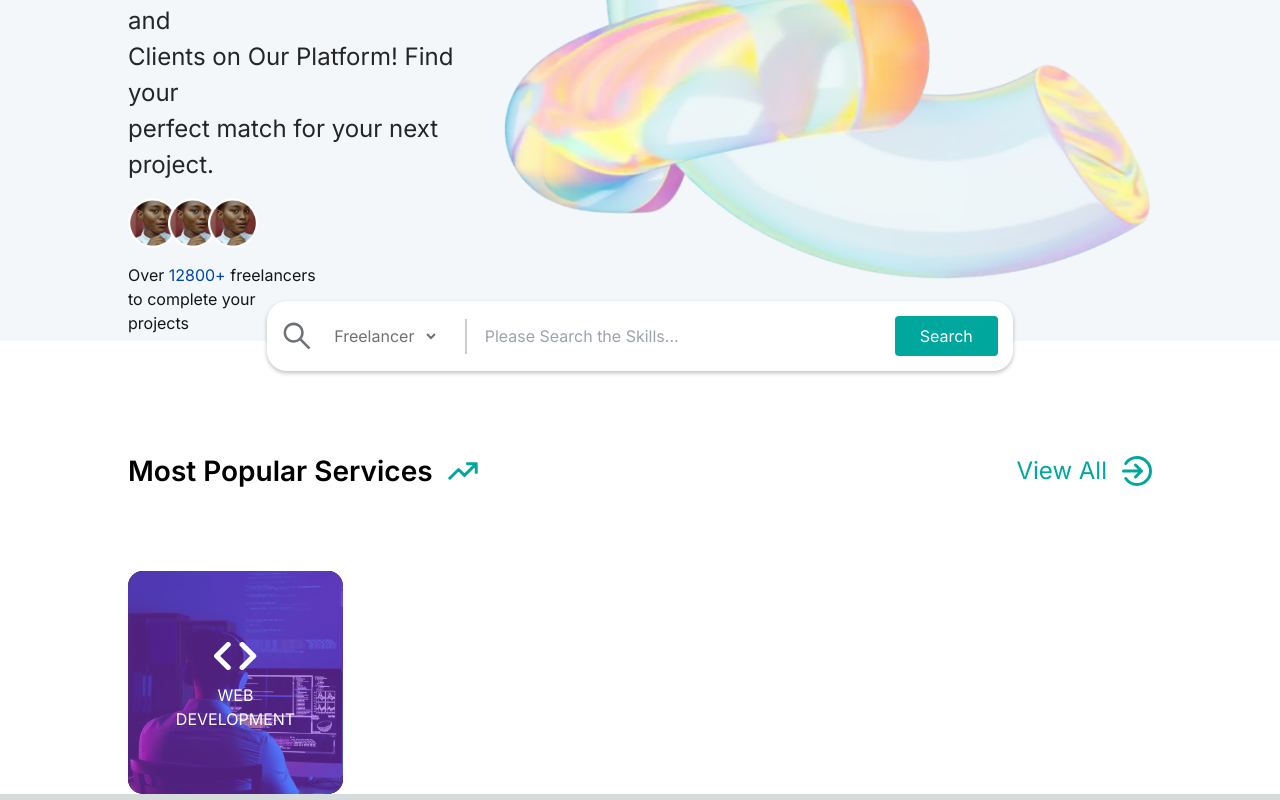
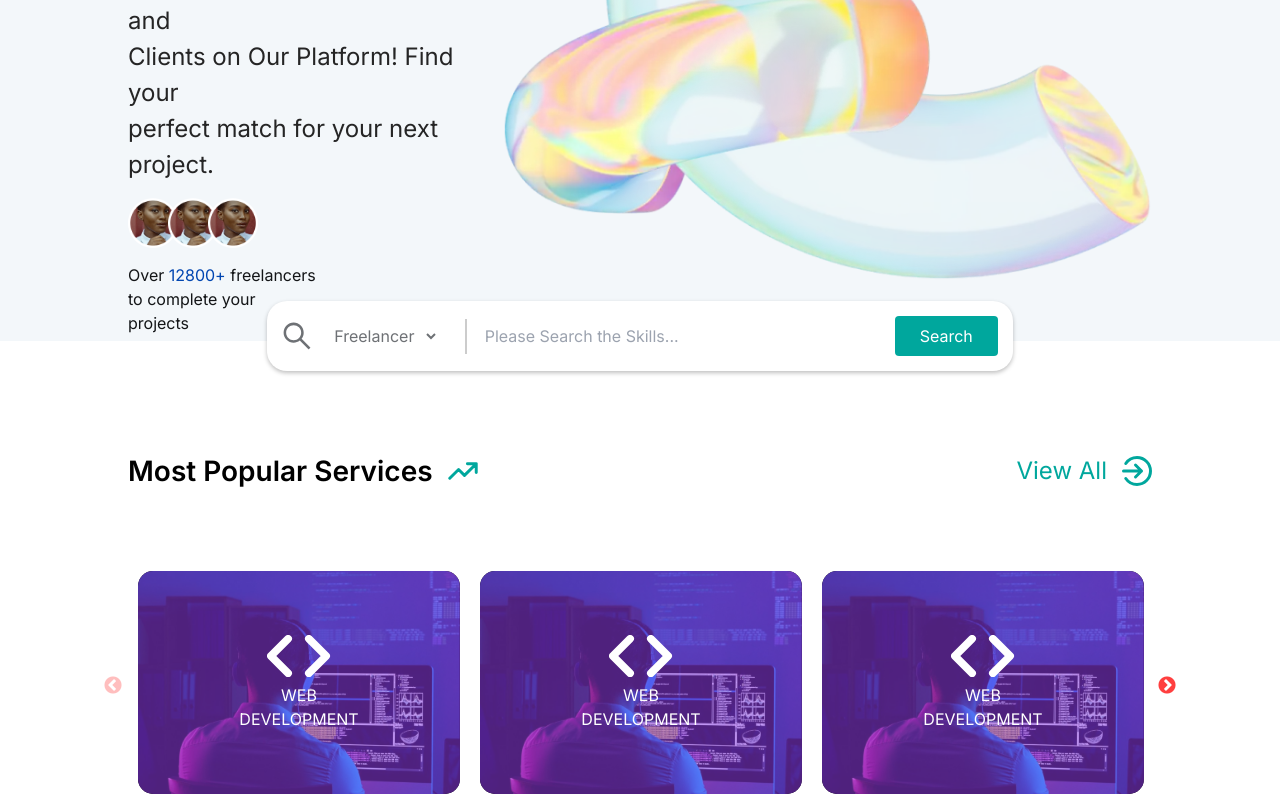
Before and after one commit to Muhammadsheraz492/Save-Time-Fyp-, a Next.js app: page / in a window 1280 px wide. Shown: the part 409-1209 px from the top of the page. Built offline with nearby package versions, Linux system fonts and the light colour scheme.

Commit message:
working on Top Rated Talents

```diff
--- a/package.json
+++ b/package.json
@@ -15,12 +15,16 @@
     "framer-motion": "^11.0.3",
     "next": "14.1.0",
     "react": "^18",
-    "react-dom": "^18"
+    "react-dom": "^18",
+    "react-icons": "^5.0.1",
+    "react-slick": "^0.30.2",
+    "slick-carousel": "^1.8.1"
   },
   "devDependencies": {
     "@types/node": "^20",
     "@types/react": "^18",
     "@types/react-dom": "^18",
+    "@types/react-slick": "^0.23.13",
     "autoprefixer": "^10.0.1",
     "eslint": "^8",
     "eslint-config-next": "14.1.0",
--- a/src/app/globals.css
+++ b/src/app/globals.css
@@ -21,7 +21,9 @@ body {
   background: linear-gradient(to bottom,
       transparent,
       rgb(var(--background-end-rgb))) rgb(var(--background-start-rgb));
-}
+      background-color: white;
+
+    }
 
 @layer utilities {
   .text-balance {
@@ -96,4 +98,25 @@ body {
   /* justify-items: center; */
   background-color: white;
 
+
 }
+.slick-slide{
+  background-color: white;
+
+}
+.slick-slide >div{
+  margin: 0 10px;
+  background-color: white;
+
+  /* background-color: black; */
+}
+.slick-prev:before,
+.slick-next:before {
+  /* background-color: white; */
+  color: red!important;
+  /* border-radius: 20px; */
+  /* padding: 15px; */
+  /* height: 20px; */
+  /* align-items: center; */
+  /* box-shadow: 0 2px 4px rgba(0, 0, 0, 0.25); */
+}
--- a/src/screens/popular/page.tsx
+++ b/src/screens/popular/page.tsx
@@ -1,56 +1,59 @@
-import React from 'react'
-import style from './popular.module.css'
-import Image from 'next/image'
+"use client"
+import React from 'react';
+import style from './popular.module.css';
+import Image from 'next/image';
+import Slider from 'react-slick';
+import "slick-carousel/slick/slick.css";               //here
+import "slick-carousel/slick/slick-theme.css";
+
 export default function Popular() {
+  let data = [1, 2, 3, 4, 5, 6, 7, 8];
+
+  var settings = {
+    dots: false,
+    infinite: false,
+    speed: 500,
+    slidesToShow: 3,
+    slidesToScroll: 2,
+
+  };
+
+
   return (
     <div className={style.main_container}>
-
       <div className={style.Popular}>
         <div className={style.popularContent}>
           <div className={style.tagline}>
             <span>Most Popular Services</span>
-            <Image
-              src={"/trafiic.svg"}
-              alt="My SVG"
-              width={30}
-              height={30}
-            />
+            <Image src={"/trafiic.svg"} alt="Traffic Icon" width={30} height={30} />
           </div>
-          <div className={style.viewAll} >
+          <div className={style.viewAll}>
             <span>View All</span>
-            <Image
-              src={"/viewAll.svg"}
-              alt="View All"
-              width={30}
-              height={30}
-            />
+            <Image src={"/viewAll.svg"} alt="View All Icon" width={30} height={30} />
           </div>
         </div>
       </div>
-      <div className={style.itemCard}>
+
+      <Slider {...settings}>
+        {data.map((e) => (
+          <div key={e} className={style.itemCard}>
             <div className={style.imageOverlay}>
-      <Image
-              src={"/coding.svg"}
-              alt="View All"
-              width={6}
-              height={20}
-            />
-          <span>WEB <br />
-            DEVELOPMENT</span>
+              <Image src={"/coding.svg"} alt="Coding Icon" width={10} height={20} />
+              <span>
+                WEB <br />
+                DEVELOPMENT
+              </span>
             </div>
             <Image
               src={"/developer.png"}
-          alt="My SVG"
+              alt="Developer Image"
               width={215}
               height={223}
-          // layout="fill" // Ensures the Image component takes the full dimensions of its parent div
               objectFit="cover"
-
-
-
             />
           </div>
-
+        ))}
+      </Slider>
     </div>
-  )
+  );
 }
--- a/src/screens/popular/popular.module.css
+++ b/src/screens/popular/popular.module.css
@@ -71,3 +71,7 @@
     object-fit:contain;
     /* border-radius: 15px;   */
 }
+.button__bar li.slick-active button {
+    opacity: .75;
+    color: #000
+}
```
Also changed, not shown: 1 other file (tests, documents, lock files or other folders). Lines whose indentation alone changed are shown as unchanged.
